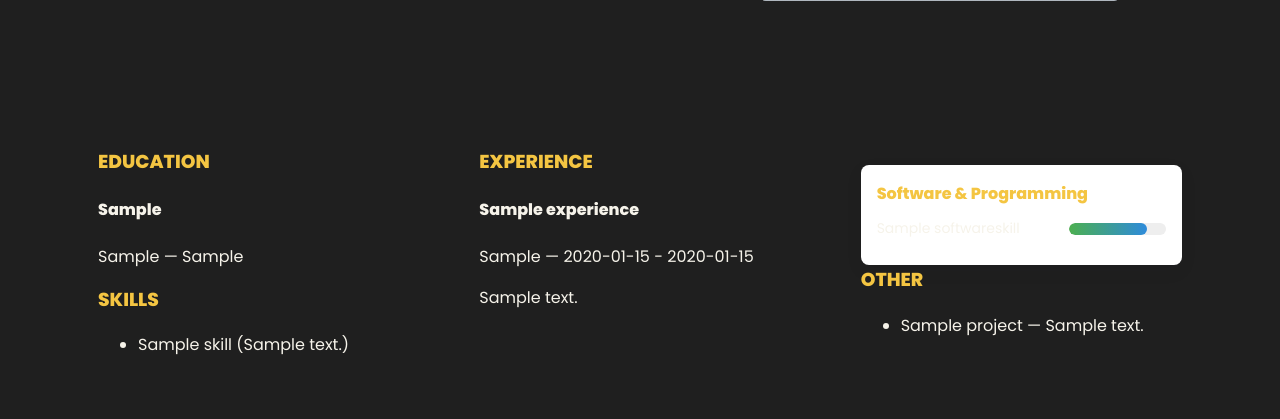
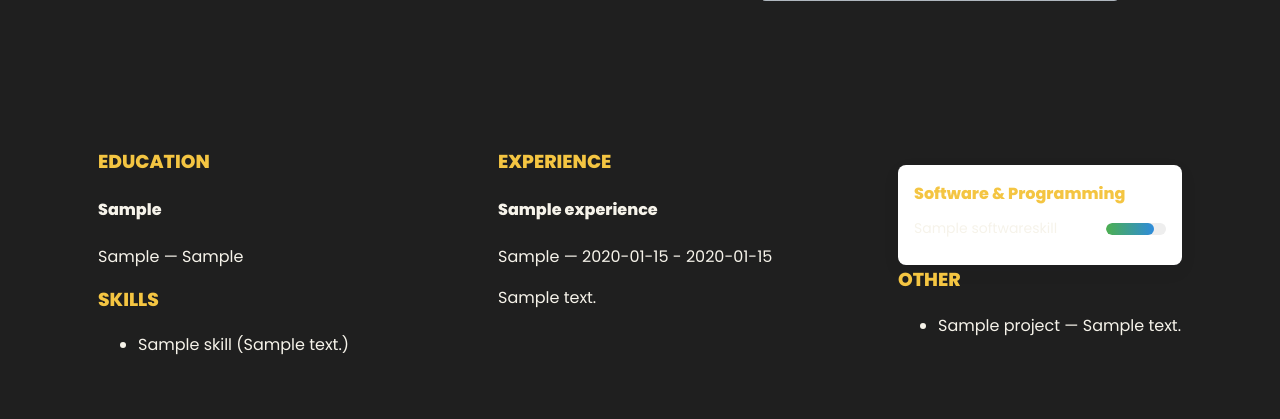
Before and after one commit to szilve60/resume, a Django app: page / in a window 1280 px wide. Shown: the part 646-1065 px from the top of the page. Run offline with Django 4.2, Linux system fonts and the light colour scheme; tables that the repository leaves empty hold one stand-in row (values such as "Sample post"); grey boxes marked "Sample" are stand-in pictures.

Commit message:
Three-column grid; make skill card text legible; animate skill bars via small JS

```diff
--- a/resume/static/css/style.css
+++ b/resume/static/css/style.css
@@ -66,8 +66,8 @@ main{display:block}
 .btn.outline{border:2px solid rgba(220,170,20,0.18);color:var(--cta);background:transparent;padding:10px 20px;border-radius:12px}
 .hero-socials{margin-top:36px;display:flex;gap:12px}
 .social{width:42px;height:42px;border-radius:999px;background:transparent;border:2px solid rgba(220,170,20,0.16);display:inline-flex;align-items:center;justify-content:center;color:var(--accent);text-decoration:none}
-.content-grid{display:flex;gap:24px;padding:28px 80px}
-.col{flex:1;background:transparent;padding:18px;border-radius:4px}
+.content-grid{display:grid;grid-template-columns:1fr 1fr 320px;gap:24px;padding:28px 80px;align-items:start}
+.col{background:transparent;padding:18px;border-radius:4px}
 .section-title{color:var(--accent);margin-top:0}
 .item{margin-bottom:14px}
 @media (max-width:800px){
@@ -80,12 +80,13 @@ main{display:block}
 /* Skill card styles (moved here to ensure correct loading order) */
 .skill-card {
   background: #fff;
+  color: #111;
   border-radius: 8px;
   padding: 16px;
   box-shadow: 0 6px 18px rgba(18,22,26,0.06);
   margin-top: 18px;
 }
-.skill-card > h4 {
+.skill-card h4 {
   margin: 0 0 12px 0;
   font-size: 16px;
   color: var(--accent);
@@ -113,7 +114,8 @@ main{display:block}
   height: 100%;
   border-radius: 999px;
   background: linear-gradient(90deg, #4caf50, #2e8bdb);
-  animation: fill 900ms cubic-bezier(.2,.8,.2,1) forwards;
+  transition: width 900ms cubic-bezier(.2,.8,.2,1);
+  will-change: width;
 }
 @keyframes fill {
   to { width: var(--target, 40%); }
--- a/resume/templates/home.html
+++ b/resume/templates/home.html
@@ -110,7 +110,7 @@
         {% for s in software_skills %}
           <li class="skill-row">
             <div class="skill-name">{% if is_en %}{{ s.name_en|default:s.name }}{% else %}{{ s.name }}{% endif %}</div>
-            <div class="skill-bar-wrap"><div class="skill-bar" style="--target:{{ s.percent }}%"></div></div>
+            <div class="skill-bar-wrap"><div class="skill-bar" data-percent="{{ s.percent }}%"></div></div>
           </li>
         {% empty %}
           <li>{% if is_en %}No software skills defined.{% else %}Nincsenek megadott szoftverek.{% endif %}</li>
@@ -128,4 +128,17 @@
     </ul>
   </div>
 </section>
+<script>
+  // Animate skill bars after DOM ready
+  document.addEventListener('DOMContentLoaded', function () {
+    requestAnimationFrame(function () {
+      var bars = document.querySelectorAll('.skill-bar');
+      bars.forEach(function (b, i) {
+        var pct = b.dataset.percent || '0%';
+        // stagger slightly
+        setTimeout(function () { b.style.width = pct; }, i * 80 + 50);
+      });
+    });
+  });
+</script>
 {% endblock %}
```
